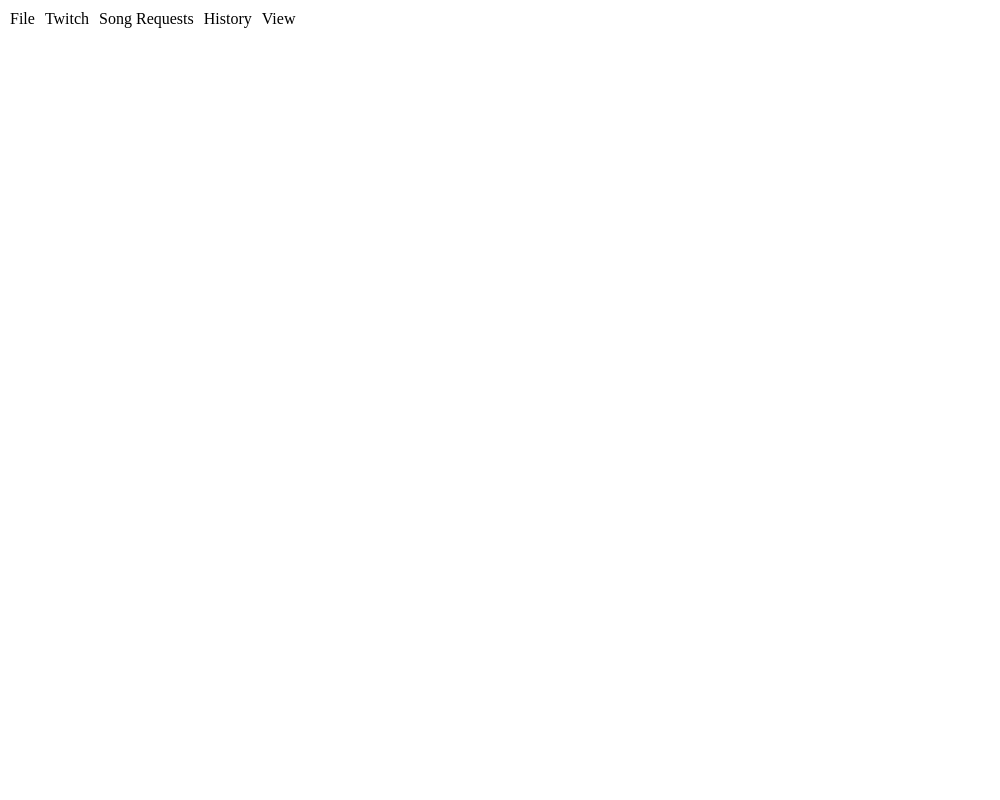
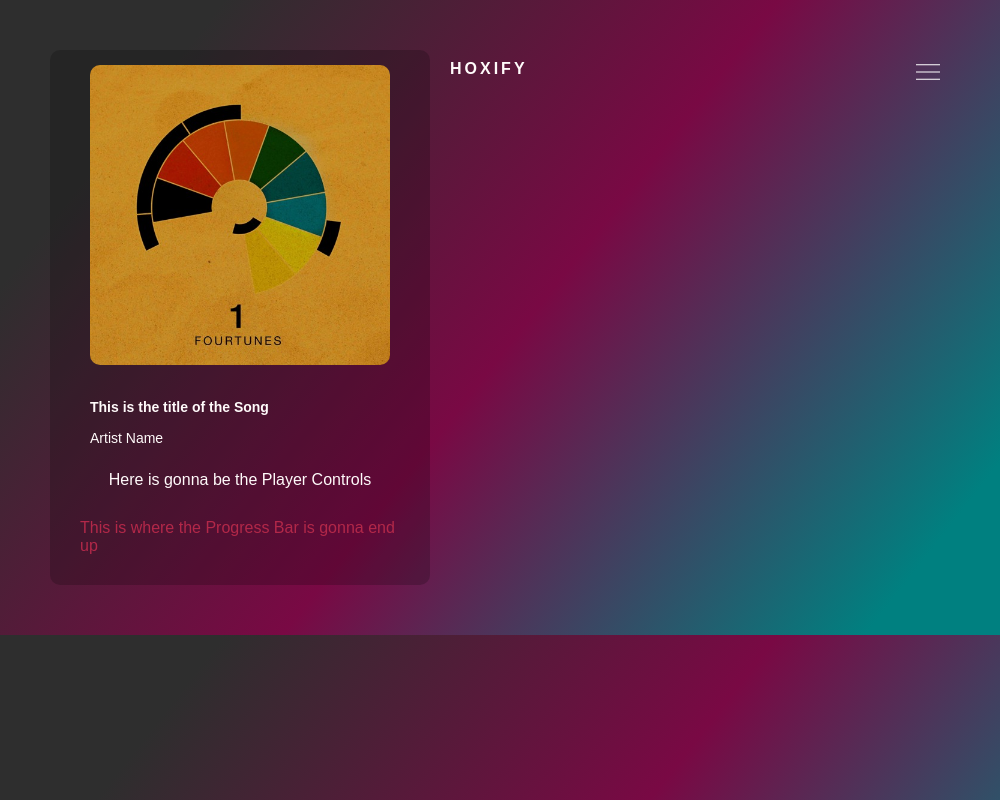
Before and after one commit to Coxton/Hoxify, an Electron app: page renderer/index.html in a window 1000 px wide. Drawn offline with Linux system fonts and the light colour scheme; a web font is replaced by a local one.

Commit message:
Added basic Layout - Two sections: Media Player and Main Content

```diff
--- a/renderer/index.css
+++ b/renderer/index.css
@@ -1,16 +1,116 @@
-body{
-  margin: 0;
+/*-----------------------------------------------------------------------------*/
+/*                                   Base                                       */
+/*-----------------------------------------------------------------------------*/
 
+@font-face {
+  font-family: "Barlow";
+  src: url('Barlow-Regular.woff2') format('woff2');
+  font-weight: normal;
+  font-style: normal;
 }
 
 
+@font-face {
+  font-family: "Barlow";
+  src: url('Barlow-Bold.woff2') format('woff2');
+  font-weight: 700;
+  font-style: normal;
+}
+
+body{
+  margin: 0;
+  background: rgb(0,128,128);
+  background: linear-gradient(308deg, rgba(0,128,128,1) 9%, rgba(121,9,68,1) 48%, rgba(46,46,46,1) 85%);
+  color: #FFFAFA;
+  font-family: 'Barlow', sans-serif;
+  overflow: hidden;
+}
+
+.main-section
+{
+  display: flex;
+  gap: 10px;
+  padding: 50px;
+  flex-direction: row;
+  overflow: hidden;
+}
+
 
 /*-----------------------------------------------------------------------------*/
-/*                                   Header                                    */
+/*                                   Music Player                              */
 /*-----------------------------------------------------------------------------*/
+
+.music-player__card{
+  width: 100%;
+  max-width: 350px;
+  padding: 15px;
+  background-color: rgba(0, 0, 0, 0.2);
+  border-radius: 10px;
+
+}
+.music-player__card__inner {
+  display: flex;
+  flex-direction: column;
+  justify-content: center;
+  align-items: center;
+}
+
+.player-thumbnail{
+  border-radius: 10px;
+}
+
+.thumbnail{
+  max-width: 300px;
+  max-height: 315px;
+  height: 100%;
+  width: 100%;
+  border-radius: 10px;
+}
+
+.player-title {
+  display: flex;
+  flex-direction: column;
+  margin: 30px 10px 10px;
+  gap: 15px;
+  width: 100%;
+  max-width: 300px;
+  font-size: 14px;
+}
+
+.player-title__name{
+  font-weight: 700;
+}
+
+.progress-bar{
+  color: #b22849;
+  padding: 15px;
+}
+.player-controls{
+  padding: 15px;
+}
+
+/*-----------------------------------------------------------------------------*/
+/*                                   Content Section                           */
+/*-----------------------------------------------------------------------------*/
+
+.main-section__content{
+  flex: 1;
+}
 
 .header-top{
   padding: 10px;
+  display: flex;
+}
+
+.header-title{
+  text-transform: uppercase;
+  letter-spacing: 3px;
+  font-weight: 600;
+}
+
+.header-icons{
+  margin-left: auto;
+  color: #FFFAFA;
 }
 
 .header-top__list{
@@ -20,4 +120,5 @@ body{
   gap: 10px;
   margin: 0;
   padding: 0;
+  display: none;
 }
--- a/renderer/index.html
+++ b/renderer/index.html
@@ -2,12 +2,46 @@
 <html>
   <head>
     <meta charset="UTF-8" />
-    <title>Hello World!</title>
+    <title>Hoxify - Music whenever you want</title>
     <link rel="stylesheet" href="index.css" />
   </head>
   <body>
+    <div class="main-section">
+
+      <div class="main-section__music-player">
+        <div class="music-player__card">
+          <div class="music-player__card__inner">
+            <div class="player-thumbnail">
+              <img class="thumbnail" src="assets/img/thumbnail_placeholder.jpg">
+            </div>
+            <div class="player-title">
+              <span class="player-title__name">
+                This is the title of the Song
+              </span>
+              <span class="player-title__artist">
+                Artist Name
+              </span>
+            </div>
+            <div class="player-controls">
+                Here is gonna be the Player Controls
+            </div>
+            <div class="progress-bar">
+                This is where the Progress Bar is gonna end up
+            </div>
+          </div>
+        </div>
+      </div>
+      <div class="main-section__content">
 
          <nav class="header-top">
+          <div class="header-title">
+            Hoxify
+          </div>
+          <div class="header-icons">
+            <span class="burger-menu">
+              <img src="assets/icons/burger-menu.svg" width="24"  height="24">
+            </span>
+          </div>
           <ul class="header-top__list">
             <li class="header-top__list-item">
               <span class="list-item--text">
@@ -35,7 +69,13 @@
               </span>
             </li>
           </ul>
+
         </nav>
+
+      </div>
+    </div>
+
+
 
   </body>
 </html>
```
Also changed, not shown: main.js (+3 -5 lines), renderer/assets/fonts/Barlow-Bold.woff2 (added), renderer/assets/fonts/Barlow-Regular.woff2 (added), renderer/assets/icons/burger-menu.svg (added), renderer/assets/img/Cool_Fucking_Skeleton.PNG (added), renderer/assets/img/thumbnail_placeholder.jpg (added), renderer/renderer.js (added). Lines whose indentation alone changed are shown as unchanged.
